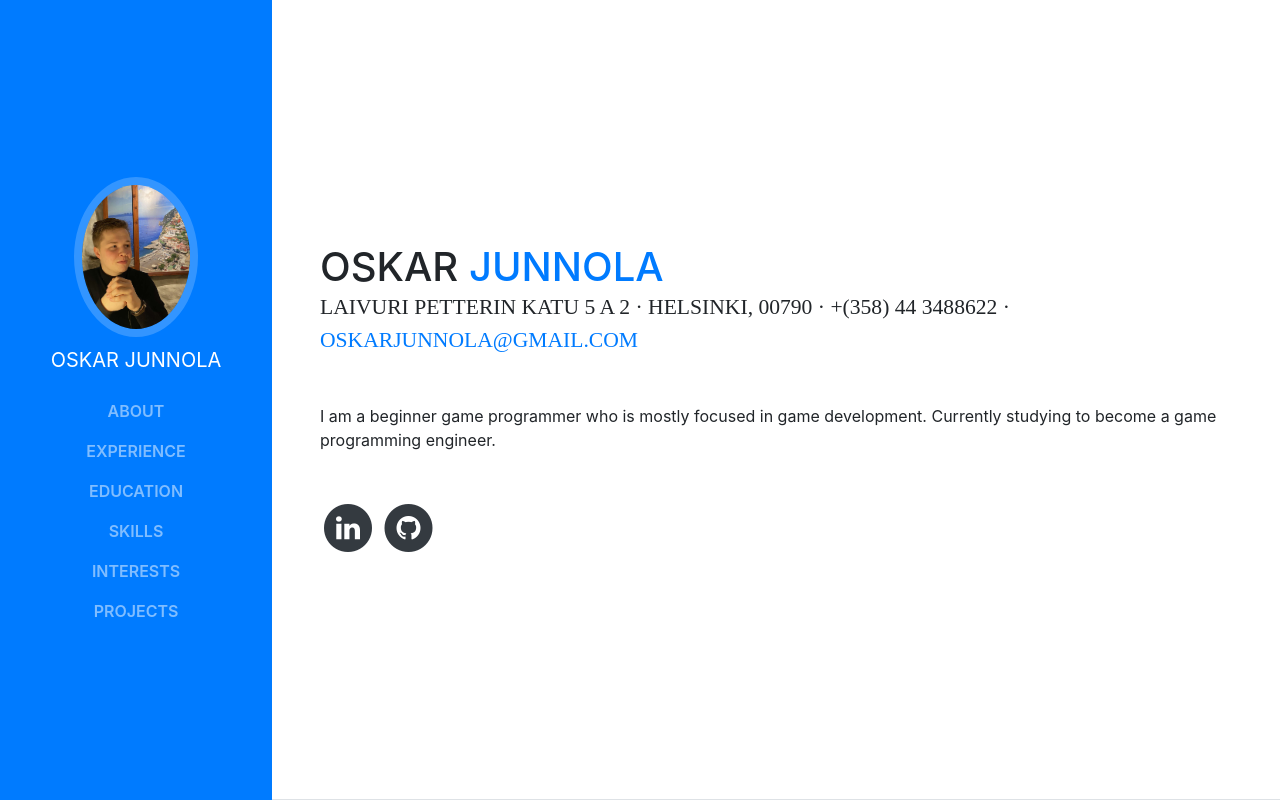
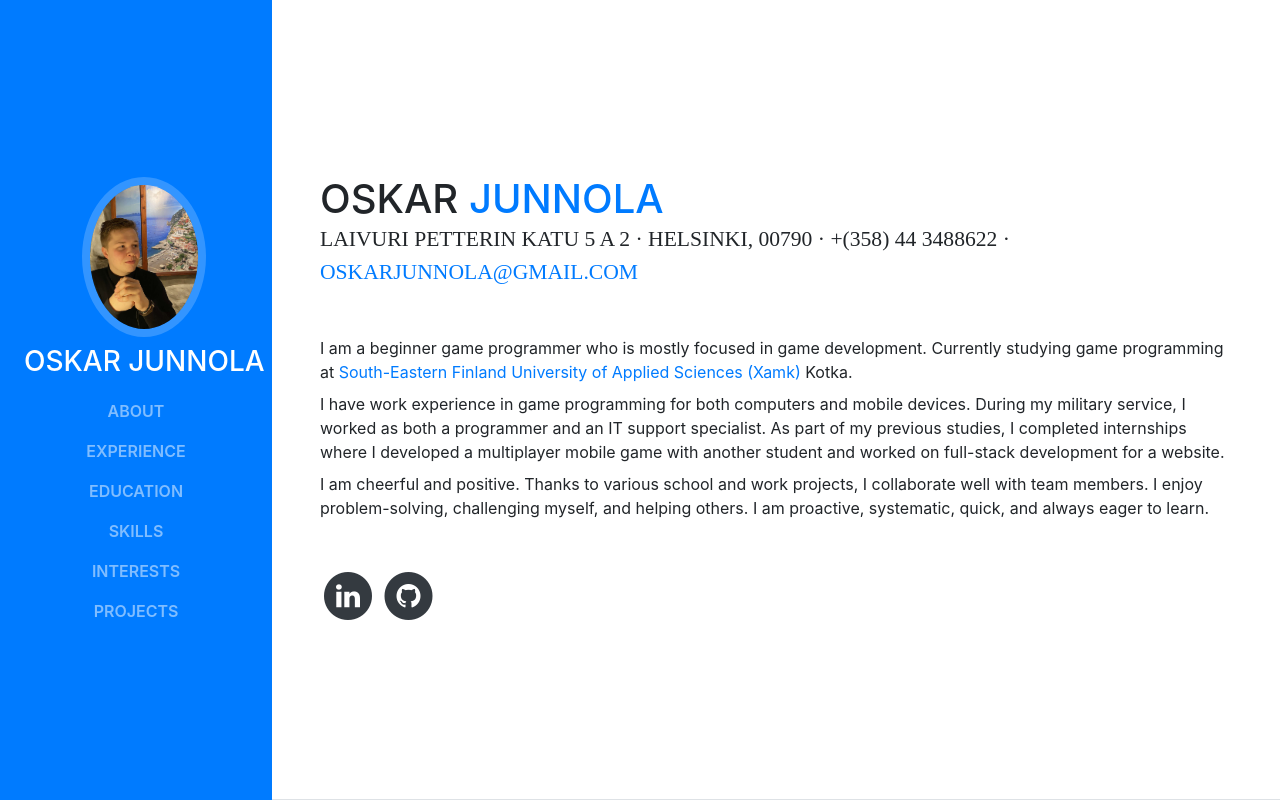
Before and after one commit to Junski1/Junski1.github.io, a website with bundled scripts: page index.html in a window 1280 px wide. Shown: the top 800 px of the page. Built offline with nearby package versions, Linux system fonts and the light colour scheme; a web font is replaced by a local one.

Commit message:
modified about page

```diff
--- a/index.html
+++ b/index.html
@@ -33,7 +33,7 @@
         <span class="d-block d-lg-none">OSKAR JUNNOLA</span>
         <span class="d-none d-lg-block">
           <img class="img-fluid img-profile rounded-circle mx-auto mb-2" src="img/profile.jpg" alt="">
-          <p class="mb-2">OSKAR JUNNOLA</p>
+          <h3 class="mb-1">OSKAR JUNNOLA</h3>
         </span>
       </a>
       <button class="navbar-toggler" type="button" data-toggle="collapse" data-target="#navbarSupportedContent" aria-controls="navbarSupportedContent" aria-expanded="false" aria-label="Toggle navigation">
@@ -73,7 +73,22 @@
           <div class="subheading mb-5">Laivuri Petterin katu 5 A 2 · Helsinki, 00790 · +(358) 44 3488622 ·
               <a href="mailto:oskarjunnola@gmail.com">oskarjunnola@gmail.com</a>
           </div>
-          <p class="mb-5">I am a beginner game programmer who is mostly focused in game development. Currently studying to become a game programming engineer.</p>
+          <p class="mb-2">
+            I am a beginner game programmer who is mostly focused in game development.
+            Currently studying game programming at <a href="https://www.xamk.fi">South-Eastern Finland University of Applied Sciences (Xamk)</a> Kotka.
+          </p>
+          <p class="mb-2">
+            I have work experience in game programming for both computers and mobile devices. During
+            my military service, I worked as both a programmer and an IT
+            support specialist. As part of my previous studies, I completed
+            internships where I developed a multiplayer mobile game with
+            another student and worked on full-stack development for a
+            website.
+          </p>
+          <p class="mb-5">
+            I am cheerful and positive. Thanks to various school and work projects, I collaborate well with
+            team members. I enjoy problem-solving, challenging myself, and helping others. I am proactive, systematic, quick, and always eager to learn.
+          </p>
           <ul class="list-inline list-social-icons mb-0">
             <li class="list-inline-item">
               <a href="https://www.linkedin.com/in/oskarjunnola" target="_blank">
@@ -152,7 +167,7 @@
             <div class="resume-item d-flex flex-column flex-md-row mb-5">
               <div class="resume-content mr-auto">
                   <h3 class="mb-0">South-Eastern Finland University of Applied Sciences Kotka</h3>
-                  <div class="subheading mb-3">Bachelor of Game programming engineering</div>
+                  <div class="subheading mb-3">Bachelor of engineering, Game programming</div>
               </div>
             <div class="resume-date text-md-right">
                 <span class="text-primary">August 2024 - Current</span>
@@ -241,7 +256,7 @@
         <div class="my-auto">
           <h2 class="mb-5">Interests</h2>
           <p>Apart from being a programmer, I enjoy most of my time with friends and loved ones. Indoors I enjoy most of my time playing video games and watching movies and series old and new. Cooking is also one of my passions.</p>
-          <p>Going outdoors, being in nature and doing sports especially football is something I've always loved. In addition to playing it myself, I manage a junior team</p>
+          <p>Going outdoors, being in nature and doing sports, especially football is something I've always loved. In addition to playing it myself, I manage a junior team</p>
         </div>
       </section>
 
```
Also changed, not shown: css/resume.min.css.
